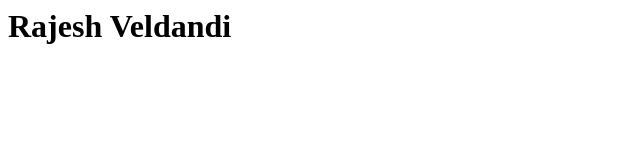
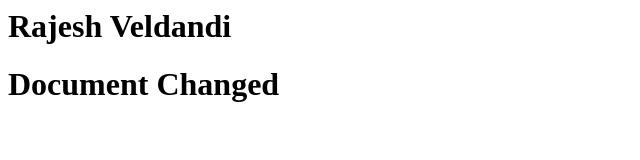
Before and after one commit to punithrao/Gittest, a plain HTML site: page index.html in a window 1280 px wide. Shown: the whole page, without its empty margins (0-640 px from the left). Drawn offline with Linux system fonts and the light colour scheme.

Commit message:
made changes

```diff
--- a/index.html
+++ b/index.html
@@ -4,5 +4,6 @@
 	</head>
 	<body>
 		<h1>Rajesh Veldandi</h1>
+    <h1>Document Changed</h1>
 	</body>
 </html>
```
